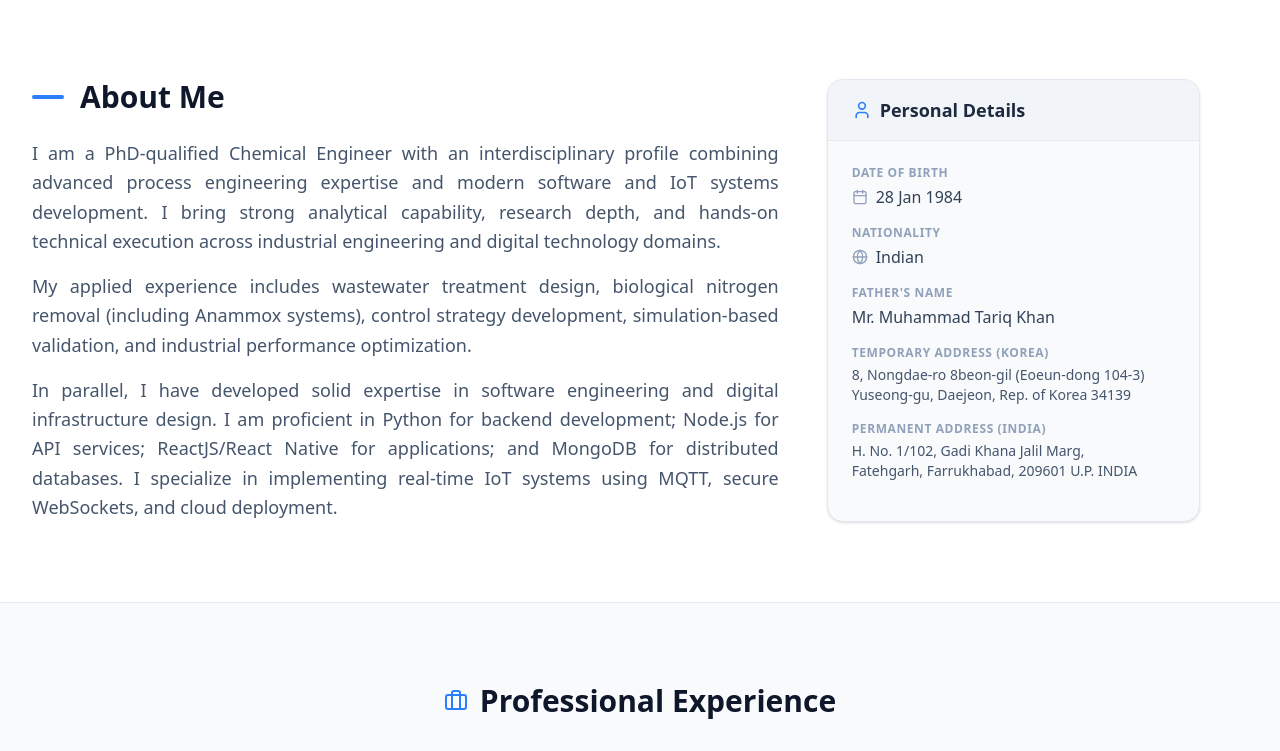
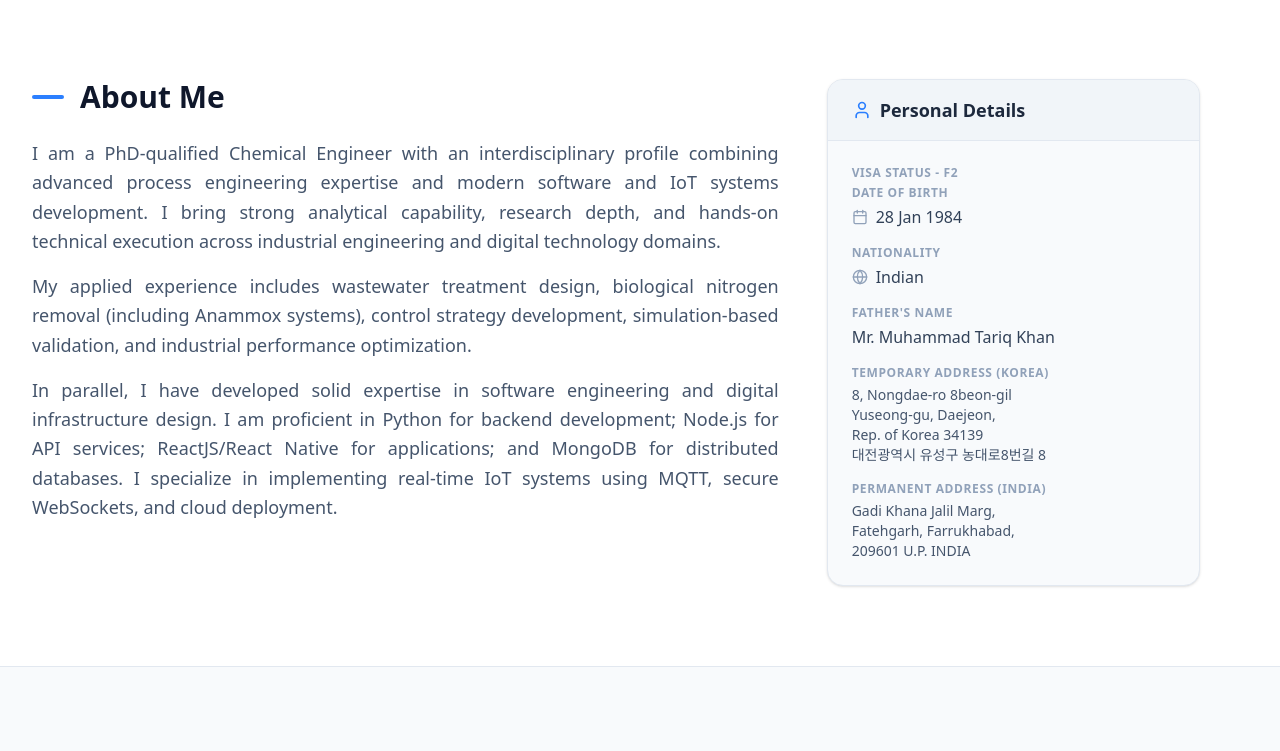
Before and after one commit to ANK078/alam-portfolio, a React (Vite) app: page / in a window 1280 px wide. Shown: the part 642-1393 px from the top of the page. Built offline with nearby package versions, Linux system fonts and the light colour scheme; the HTML template or start-up script is replaced by a standard one.

Commit message:
Refactor address display in App component
Updated address formatting for temporary and permanent addresses.

```diff
--- a/src/App.jsx
+++ b/src/App.jsx
@@ -213,6 +213,9 @@ const Portfolio = () => {
                 <div className="p-6 space-y-4">
                   <div>
                     <p className="text-xs font-semibold text-slate-400 uppercase tracking-wider mb-1">
+                      Visa Status - F2
+                    </p>
+                    <p className="text-xs font-semibold text-slate-400 uppercase tracking-wider mb-1">
                       Date of Birth
                     </p>
                     <p className="text-slate-700 font-medium flex items-center">
@@ -241,9 +244,13 @@ const Portfolio = () => {
                       Temporary Address (Korea)
                     </p>
                     <p className="text-slate-600 text-sm">
-                      8, Nongdae-ro 8beon-gil (Eoeun-dong 104-3)
+                      8, Nongdae-ro 8beon-gil
                       <br />
-                      Yuseong-gu, Daejeon, Rep. of Korea 34139
+                      Yuseong-gu, Daejeon,
+                      <br />
+                      Rep. of Korea 34139
+                      <br />
+                      대전광역시 유성구 농대로8번길 8
                     </p>
                   </div>
                   <div>
@@ -251,9 +258,11 @@ const Portfolio = () => {
                       Permanent Address (India)
                     </p>
                     <p className="text-slate-600 text-sm">
-                      H. No. 1/102, Gadi Khana Jalil Marg,
+                      Gadi Khana Jalil Marg,
                       <br />
-                      Fatehgarh, Farrukhabad, 209601 U.P. INDIA
+                      Fatehgarh, Farrukhabad,
+                      <br />
+                      209601 U.P. INDIA
                     </p>
                   </div>
                 </div>
```
